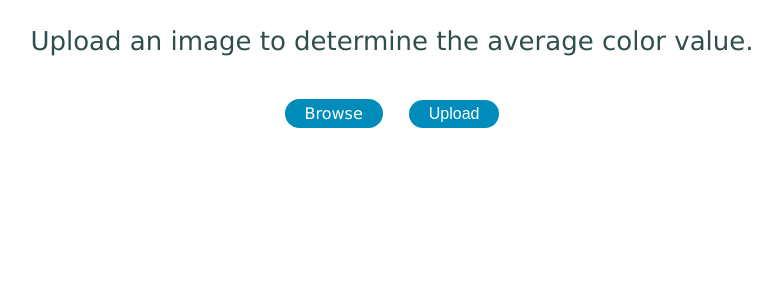
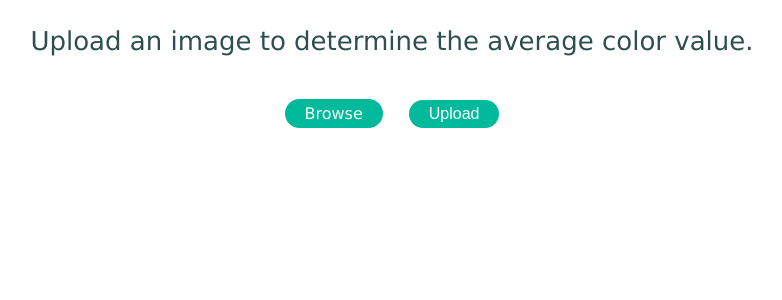
Before and after one commit to dylan-green/swatch, a React (Create React App) app: page / in a window 1280 px wide. Shown: the top 300 px of the page, without its empty margins (248-1030 px from the left). Built offline with nearby package versions, Linux system fonts and the light colour scheme.

Commit message:
intro theming to components

```diff
--- a/src/App.js
+++ b/src/App.js
@@ -16,6 +16,7 @@ class App extends React.Component {
   }
 
   fileSelectHandler = event => {
+    console.log(event.target.files[0].name);
     this.setState({
       file: URL.createObjectURL(event.target.files[0]),
       fileName: event.target.files[0].name
@@ -77,12 +78,13 @@ class App extends React.Component {
             <p>Upload an image to determine the average color value.</p>
             <div className='btn-container'>
               <FileInput
+                theme='secondary'
                 title='Browse'
                 onChange={this.fileSelectHandler}
                 accept='image/*'
               />
               <Button
-                color='primary'
+                theme='secondary'
                 title='Upload'
                 onClick={this.fileUploadHandler}
               />
--- a/src/components/Button.css
+++ b/src/components/Button.css
@@ -1,27 +1,4 @@
-.button-primary {
-  background-color: #008cba; /* Green */
-}
-
-.button-primary:hover {
-  background-color: #00a7df;
-}
-
-.button-primary:active {
-  background-color: #008cba;
-}
-
-.button-secondary {
-  background-color: #00ba9b;
-}
-
-.button-secondary:hover {
-  background-color: #01d3b0;
-}
-
-.button-secondary:active {
-  background-color: #00ba9b;
-}
-
+/* Core button styling */
 .button {
   border: none;
   color: white;
@@ -33,3 +10,29 @@
   font-size: 16px;
   border-radius: 100px;
 }
+
+/* primary theming */
+.button-primary {
+  background-color: #008cba; /* primary blue */
+}
+
+.button-primary:hover {
+  background-color: #00a7df;
+}
+
+.button-primary:active {
+  background-color: #008cba;
+}
+
+/* secondary theming */
+.button-secondary {
+  background-color: #00ba9b; /* secondary green */
+}
+
+.button-secondary:hover {
+  background-color: #01d3b0;
+}
+
+.button-secondary:active {
+  background-color: #00ba9b;
+}
--- a/src/components/Button.js
+++ b/src/components/Button.js
@@ -5,11 +5,11 @@ import './Button.css';
 export default class Button extends React.Component {
   render() {
     const disabled = this.props.disabled;
-    const color = !disabled ? this.props.color || 'primary' : 'disabled';
+    const theme = disabled ? 'disabled' : this.props.theme || 'primary';
     return (
       <div style={{ padding: '.5em' }}>
         <button
-          className={`button button-${color}`}
+          className={`button button-${theme}`}
           onClick={!disabled && this.props.onClick}>
           {this.props.title}
         </button>
@@ -20,7 +20,7 @@ export default class Button extends React.Component {
 
 Button.propTypes = {
   disabled: PropTypes.bool,
-  color: PropTypes.string,
+  theme: PropTypes.string,
   title: PropTypes.string.isRequired,
   onClick: PropTypes.func.isRequired
 };
--- a/src/components/FileInput.css
+++ b/src/components/FileInput.css
@@ -1,5 +1,5 @@
+/* Core input theming */
 .input {
-  background-color: #008cba;
   border: none;
   color: white;
   padding: 5px 20px;
@@ -11,10 +11,28 @@
   border-radius: 100px;
 }
 
-.input:hover {
+/* primary theming */
+.input-primary {
+  background-color: #008cba;
+}
+
+.input-primary:hover {
   background-color: #00a7df;
 }
 
-.input:active {
+.input-primary:active {
   background-color: #008cba;
 }
+
+/* secondary theming */
+.input-secondary {
+  background-color: #00ba9b;
+}
+
+.input-secondary:hover {
+  background-color: #01d3b0;
+}
+
+.input-secondary:active {
+  background-color: #00ba9b;
+}
--- a/src/components/FileInput.js
+++ b/src/components/FileInput.js
@@ -4,9 +4,10 @@ import './FileInput.css';
 
 export default class FileInput extends React.Component {
   render() {
+    const theme = this.props.theme || 'primary';
     return (
       <div style={{ padding: '.5em' }}>
-        <label className='input'>
+        <label className={`input input-${theme}`}>
           {this.props.title}
           <input
             style={{ display: 'none' }}
@@ -21,6 +22,7 @@ export default class FileInput extends React.Component {
 }
 
 FileInput.propTypes = {
+  theme: PropTypes.string,
   title: PropTypes.string.isRequired,
   accept: PropTypes.string.isRequired,
   onChange: PropTypes.func.isRequired
```
